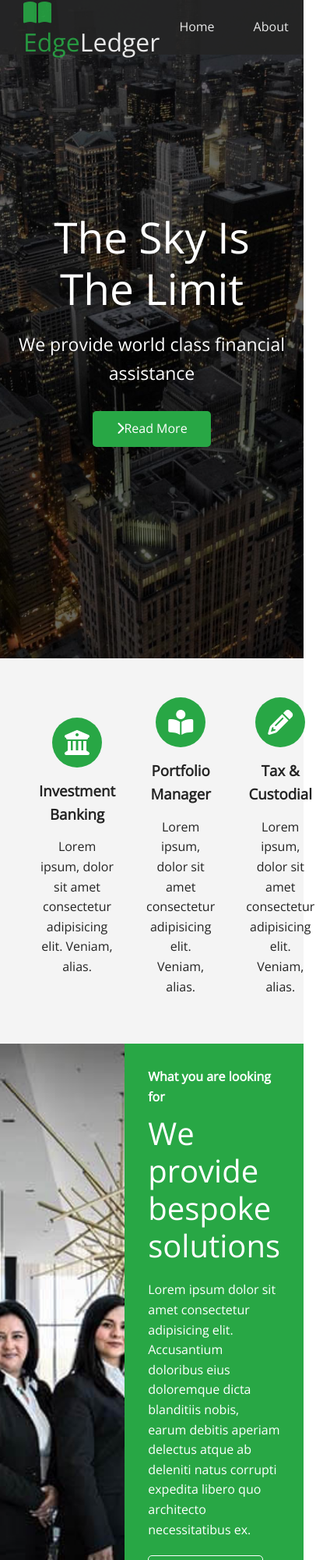
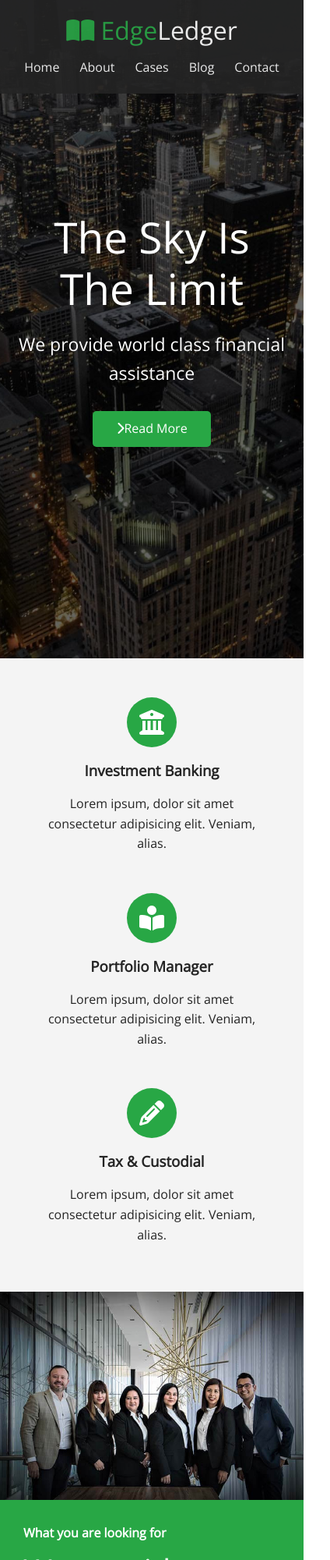
Before and after one commit to Sammbra/EdgeLedger-website, a plain HTML site: page index.html in a window 390 px wide. Shown: the top 2000 px of the page at 78% size, 424 px wide, since content can reach past the window. Drawn offline with nearby package versions, Linux system fonts and the light colour scheme.

Commit message:
add media queries for homepage

```diff
--- a/css/style.css
+++ b/css/style.css
@@ -190,3 +190,30 @@ img {
 .footer .social > * {
 	margin-right: 30px;
 }
+
+/* Mobile */
+@media(max-width: 768px) {
+    .navbar {
+        flex-direction: column;
+        height: 120px;
+        padding: 20px;
+    }
+
+    .navbar a {
+        padding: 10px 10px;
+        margin: 0 3px;
+    }
+
+    .flex-items {
+        flex-direction: column;
+    }
+
+    .flex-columns .column, .flex-grid .column {
+        flex: 100%;
+        max-width: 100%;
+    }
+
+    .team img {
+        width: 70%;
+    }
+  }
--- a/css/utilities.css
+++ b/css/utilities.css
@@ -142,7 +142,7 @@
 }
 
 .flex-grid .column {
-  flex: 25;
+  flex: 25%;
   max-width: 25%;
   padding: 0 4px;
 }
```
